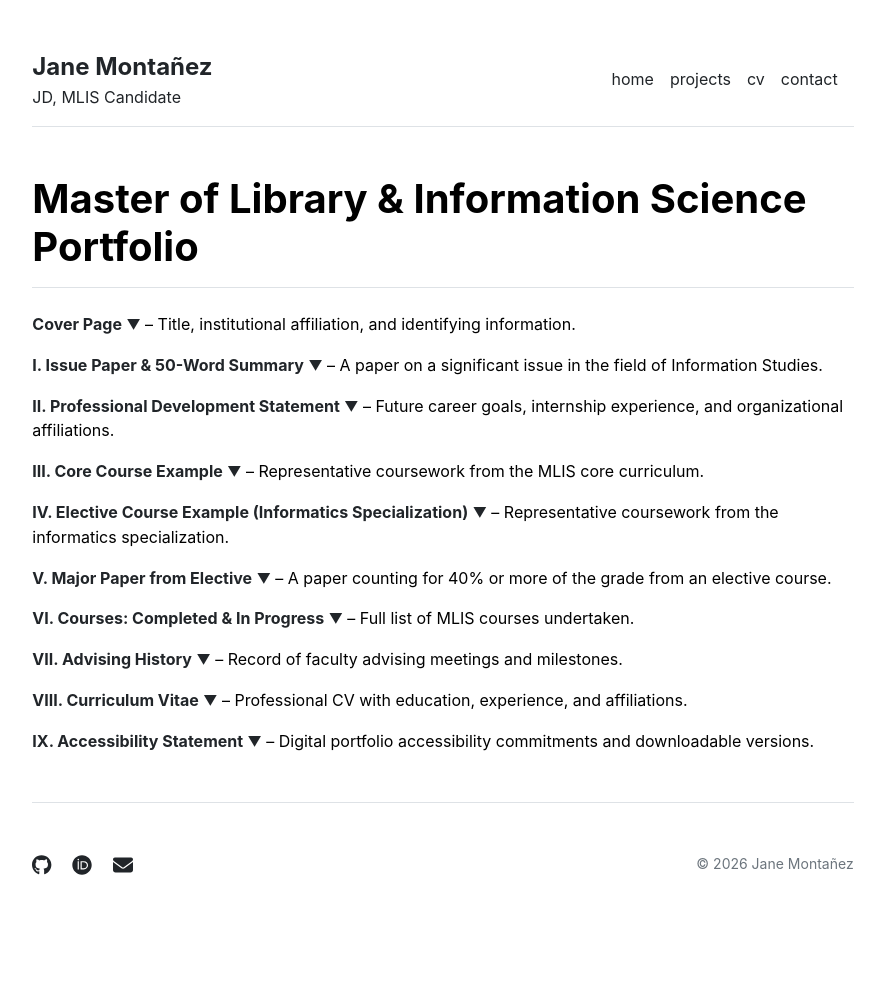
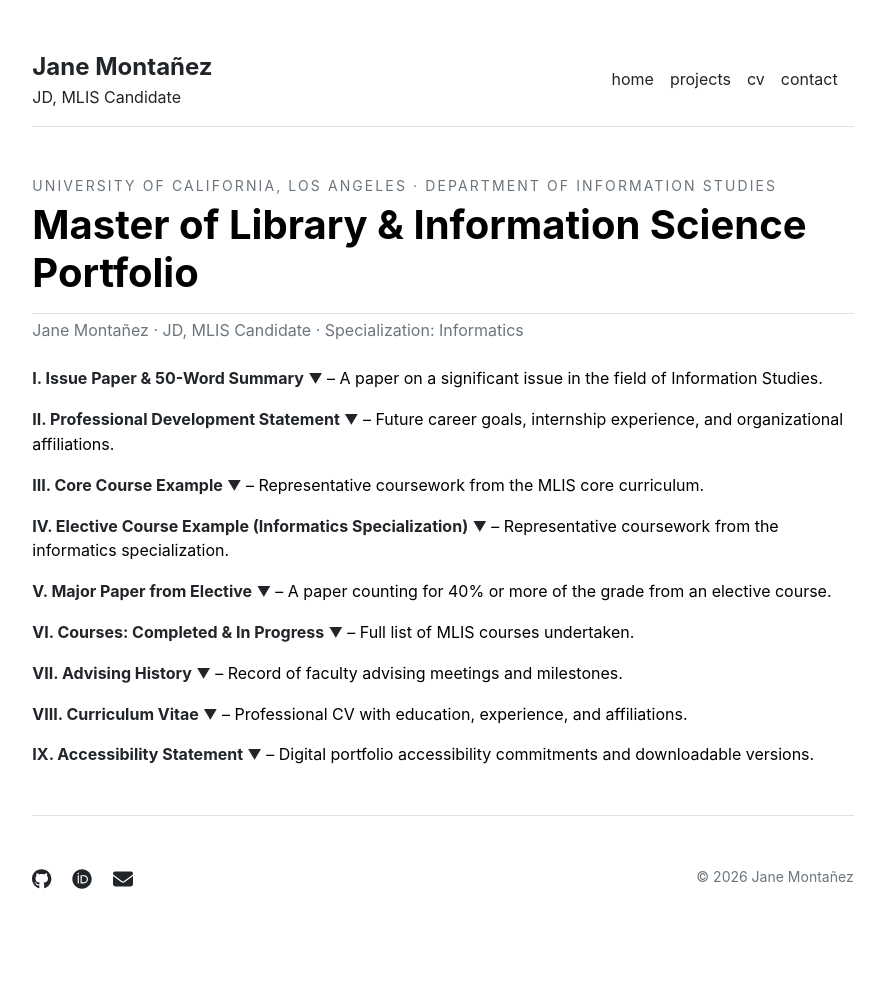
Before and after one commit to janemontanez/janemontanez.net, a Jekyll site: the page portfolio/index.html, which Jekyll copies as it is, in a window 1280 px wide. Shown: the whole page, without its empty margins (197-1082 px from the left). Built offline with Jekyll 4.4.1, drawn with Linux system fonts in a browser that asks for light colours.

Commit message:
portfolio: replace cover page dropdown with static header

```diff
--- a/portfolio/index.html
+++ b/portfolio/index.html
@@ -36,31 +36,11 @@
 
     <main id="main" class="doc">
 
-      <h1 class="fw-bold border-bottom pb-3 mb-4">Master of Library &amp; Information Science Portfolio</h1>
+      <p class="text-uppercase text-muted small mb-1" style="letter-spacing: 0.15em;">University of California, Los Angeles &middot; Department of Information Studies</p>
+      <h1 class="fw-bold border-bottom pb-3 mb-1">Master of Library &amp; Information Science Portfolio</h1>
+      <p class="text-muted mb-4">Jane Montañez &middot; JD, MLIS Candidate &middot; Specialization: Informatics</p>
 
       <section class="mb-5">
-
-        <!-- Cover Page -->
-        <div class="mb-3">
-          <p>
-            <a data-bs-toggle="collapse" href="#sec-cover" role="button" aria-expanded="false" aria-controls="sec-cover" style="text-decoration: none; cursor: pointer;">
-              <strong>Cover Page</strong> <small>&#9660;</small>
-            </a>
-            &ndash; Title, institutional affiliation, and identifying information.
-          </p>
-          <div class="collapse" id="sec-cover">
-            <div class="card card-body mb-3 text-center" style="border-left: 4px solid #212529;">
-              <p class="text-uppercase text-muted small mb-2" style="letter-spacing: 0.15em;">University of California, Los Angeles</p>
-              <p class="text-uppercase text-muted small mb-3" style="letter-spacing: 0.15em;">Department of Information Studies</p>
-              <h2 class="fw-bold h3 mb-2">Master of Library &amp; Information Science Portfolio</h2>
-              <p class="text-muted mb-3">Submitted in partial fulfillment of the requirements for the degree</p>
-              <hr style="max-width: 120px; margin: 1.5rem auto; border-top: 2px solid #212529;">
-              <p class="fs-5 fw-bold mb-1">Jane Montañez</p>
-              <p class="text-muted mb-3">JD, University of San Francisco School of Law<br>BA Political Science, Cal Poly Pomona</p>
-              <p class="text-muted small mb-0">Specialization: Informatics</p>
-            </div>
-          </div>
-        </div>
 
         <!-- I. Issue Paper -->
         <div class="mb-3">
```
